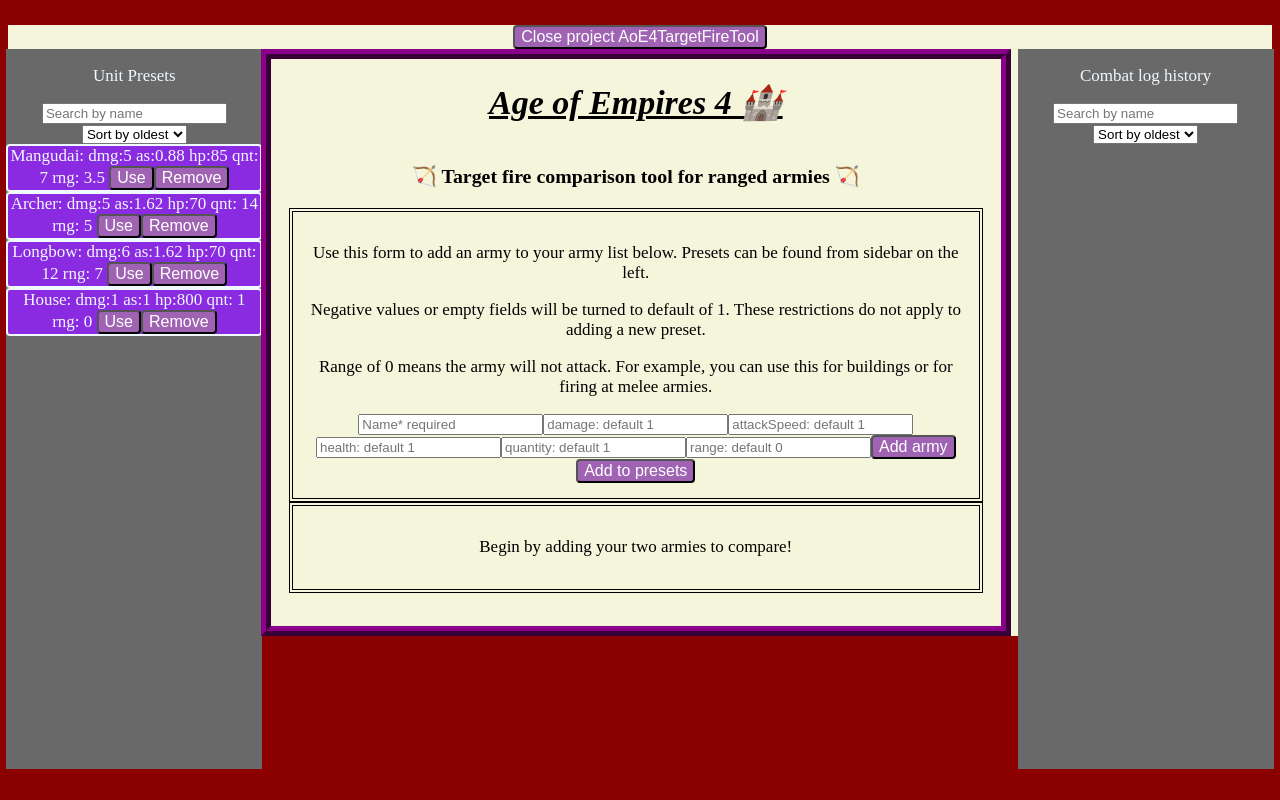
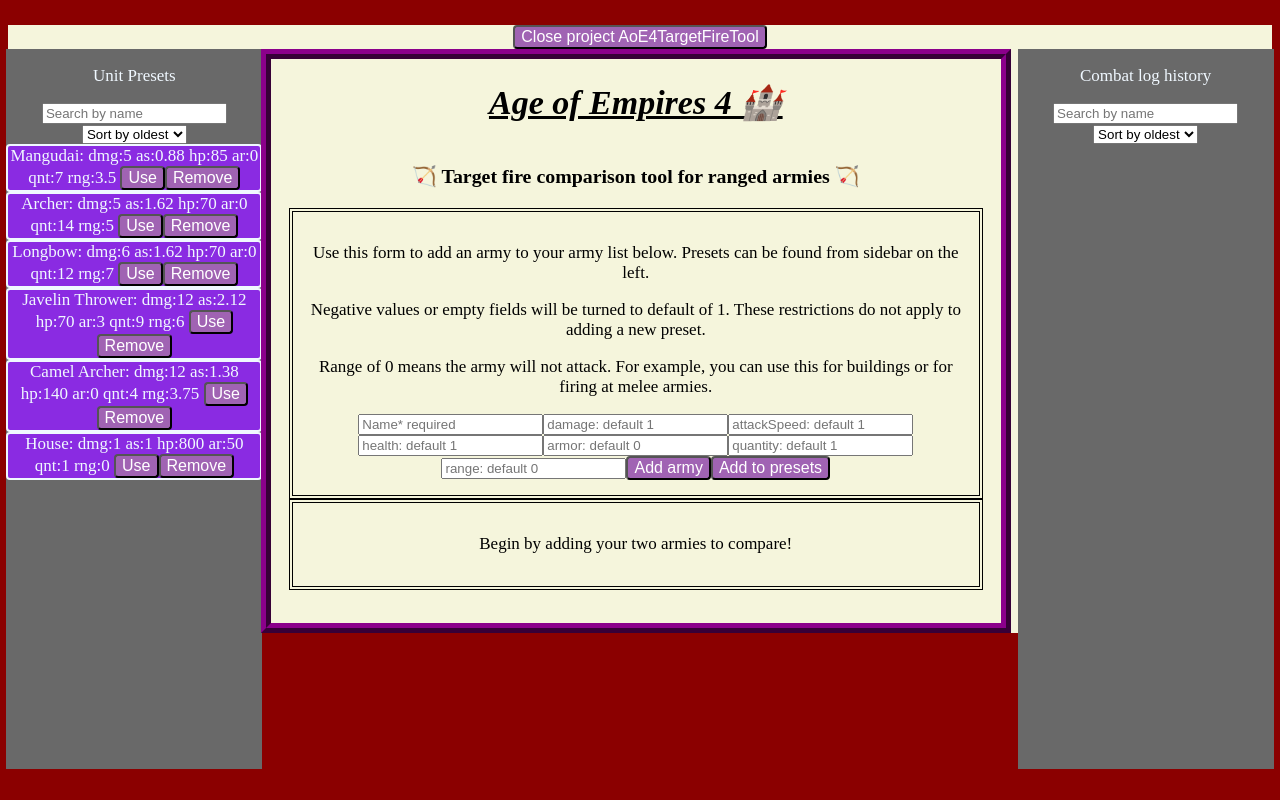
Before and after one commit to Einsie/Einsie.github.io, a React (Create React App) app in the folder portfolio/: page / in a window 1280 px wide. Both pictures are taken after a click on the button "Open project AoE4TargetFireTool". Built offline with nearby package versions, Linux system fonts and the light colour scheme.

Commit message:
Added presets, armor stat and minimum damage of 1

```diff
--- a/portfolio/src/components/AoE4TargetFireTool/AddArmyForm.js
+++ b/portfolio/src/components/AoE4TargetFireTool/AddArmyForm.js
@@ -22,6 +22,7 @@
     curEditArmy.damage !== "" ||
     curEditArmy.attackSpeed !== "" ||
     curEditArmy.health !== "" ||
+    curEditArmy.armor !== "" ||
     curEditArmy.quantity !== "" ||
     curEditArmy.range !== "";
 
@@ -61,6 +62,12 @@
     onEditCurArmy((curEditArmy) => true && { ...curEditArmy, health: value });
   }
 
+  //  handleSetArmor updates the trueId and passes an updated army with new armor to parent
+  function handleSetArmor(value) {
+    setTrueId(crypto.randomUUID());
+    onEditCurArmy((curEditArmy) => true && { ...curEditArmy, armor: value });
+  }
+
   //  handleSetQuantity updates the trueId and passes an updated army with new quantity to parent
   function handleSetQuantity(value) {
     setTrueId(crypto.randomUUID());
@@ -88,6 +95,7 @@
       attackSpeed:
         curEditArmy.attackSpeed > 0 ? Number(curEditArmy.attackSpeed) : 1,
       health: curEditArmy.health > 0 ? Number(curEditArmy.health) : 1,
+      armor: curEditArmy.armor > 0 ? Number(curEditArmy.armor) : 0,
       quantity: curEditArmy.quantity > 0 ? Number(curEditArmy.quantity) : 1,
       range: curEditArmy.range > 0 ? Number(curEditArmy.range) : 0,
     };
@@ -109,6 +117,7 @@
       damage: curEditArmy.damage,
       attackSpeed: curEditArmy.attackSpeed,
       health: curEditArmy.health,
+      armor: curEditArmy.armor,
       quantity: curEditArmy.quantity,
       range: curEditArmy.range,
       isPreset: true,
@@ -130,6 +139,7 @@
     handleSetDamage("");
     handleSetAttackSpeed("");
     handleSetHealth("");
+    handleSetArmor("");
     handleSetQuantity("");
     handleSetRange("");
   }
@@ -180,6 +190,15 @@
           }
         />
         <TextInput
+          placeholder={"armor: default 0"}
+          value={curEditArmy.armor}
+          onChange={(event) =>
+            handleSetArmor(
+              isNaN(Number(event.target.value)) ? "" : event.target.value
+            )
+          }
+        />
+        <TextInput
           placeholder="quantity: default 1"
           value={curEditArmy.quantity}
           onChange={(event) =>
--- a/portfolio/src/components/AoE4TargetFireTool/ArmyComparison.js
+++ b/portfolio/src/components/AoE4TargetFireTool/ArmyComparison.js
@@ -309,9 +309,9 @@
           Both armies deal damage to each other. */
       if (simultaneousStrike) {
         finalHealth[defender] -=
-          armies[aggressor].damage * finalQuantity[aggressor];
+        armies[aggressor].damage - armies[defender].armor > 0 ? (armies[aggressor].damage - armies[defender].armor) * finalQuantity[aggressor] : finalQuantity[aggressor];
         finalHealth[aggressor] -=
-          armies[defender].damage * finalQuantity[defender];
+        armies[defender].damage - armies[aggressor].armor > 0 ? (armies[defender].damage - armies[aggressor].armor) * finalQuantity[defender] : finalQuantity[defender];
         tempCombatLog.push(
           <>
             <p>
@@ -329,7 +329,7 @@
       // if the attack wasn't a simultaenous strike, only defender takes damage
       else
         finalHealth[defender] -=
-          armies[aggressor].damage * finalQuantity[aggressor];
+        armies[aggressor].damage - armies[defender].armor > 0 ? (armies[aggressor].damage - armies[defender].armor) * finalQuantity[aggressor] : finalQuantity[aggressor];
 
       /* Check if first strike happened, this also stops the stepcounter from
             being updated since it happens outside regular combat order */
--- a/portfolio/src/components/AoE4TargetFireTool/SideBarListItem.js
+++ b/portfolio/src/components/AoE4TargetFireTool/SideBarListItem.js
@@ -4,9 +4,7 @@
   return (<li>
     {curItem?.isPreset ? (
       <span>
-        {curItem.name}: dmg:{curItem.damage} as:
-        {curItem.attackSpeed} hp:{curItem.health} qnt:{" "}
-        {curItem.quantity} rng: {curItem.range}{" "}
+        {curItem.name}: dmg:{curItem.damage} as:{curItem.attackSpeed} hp:{curItem.health} ar:{curItem.armor} qnt:{curItem.quantity} rng:{curItem.range}{" "}
       </span>
     ) : (
       <span>
--- a/portfolio/src/components/AoE4TargetFireTool/initialArmy.js
+++ b/portfolio/src/components/AoE4TargetFireTool/initialArmy.js
@@ -7,6 +7,7 @@
   damage: "",
   attackSpeed: "",
   health: "",
+  armor: "",
   quantity: "",
   range: "",
   isPreset: true,
--- a/portfolio/src/components/AoE4TargetFireTool/initialPreset.js
+++ b/portfolio/src/components/AoE4TargetFireTool/initialPreset.js
@@ -7,6 +7,7 @@
     damage: 5,
     attackSpeed: 0.88,
     health: 85,
+    armor: 0,
     quantity: 7,
     range: 3.5,
     isPreset: true,
@@ -18,6 +19,7 @@
     damage: 5,
     attackSpeed: 1.62,
     health: 70,
+    armor: 0,
     quantity: 14,
     range: 5,
     isPreset: true,
@@ -29,6 +31,7 @@
     damage: 6,
     attackSpeed: 1.62,
     health: 70,
+    armor: 0,
     quantity: 12,
     range: 7,
     isPreset: true,
@@ -36,10 +39,35 @@
   {
     id: 3,
     trueId: crypto.randomUUID(),
+    name: "Javelin Thrower",
+    damage: 12,
+    attackSpeed: 2.12,
+    health: 70,
+    armor: 3,
+    quantity: 9,
+    range: 6,
+    isPreset: true,
+  },
+  {
+    id: 4,
+    trueId: crypto.randomUUID(),
+    name: "Camel Archer",
+    damage: 12,
+    attackSpeed: 1.38,
+    health: 140,
+    armor: 0,
+    quantity: 4,
+    range: 3.75,
+    isPreset: true,
+  },
+  {
+    id: 5,
+    trueId: crypto.randomUUID(),
     name: "House",
     damage: 1,
     attackSpeed: 1,
     health: 800,
+    armor: 50,
     quantity: 1,
     range: 0,
     isPreset: true,
```
